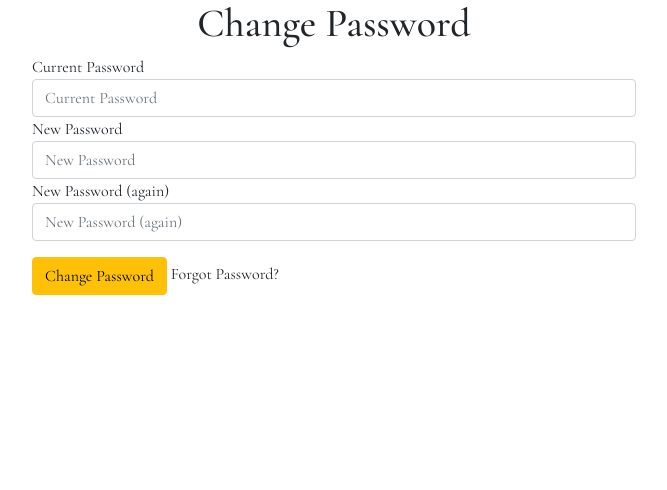
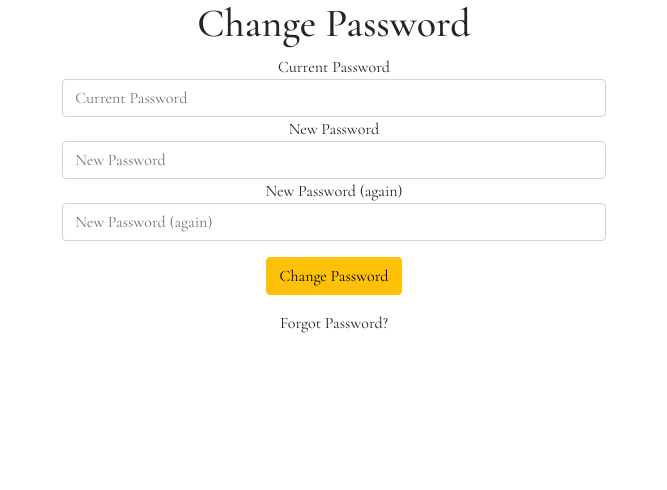
Before and after one commit to dilner1/Garden-Gnome-Blog, a Django app: page /accounts/password/change/ in a window 1280 px wide. Shown: the part 310-800 px from the top of the page, without its empty margins (306-973 px from the left). Run offline with Django 3.2, Linux system fonts and the light colour scheme; the visitor is signed in with stand-in values (Sample User, id 1); some libraries are stand-ins or nearby versions; some web fonts are replaced.

Commit message:
Centering form texts

```diff
--- a/templates/account/password_change.html
+++ b/templates/account/password_change.html
@@ -6,17 +6,19 @@
 
 {% block content %}
 
-<div class=" d-flex justify-content-center align-items-center">
-    <div class="row col-md-6">
+<div class=" d-flex justify-content-center align-items-center text-center">
+    <div class="row">
+    <div class="text-center"></div>
             <h1 class="text-center">{% trans "Change Password" %}</h1>
 
             <form method="POST" action="{% url 'account_change_password' %}" class="password_change">
                 {% csrf_token %}
                 {{ form|crispy  }}
-            <button class="btn btn-warning button-alt" type="submit" name="action">{% trans "Change Password" %}</button>
-            <a href="{% url 'account_reset_password' %}">{% trans "Forgot Password?" %}</a>
+                <button class="btn btn-warning button-alt" type="submit"
+                    name="action">{% trans "Change Password" %}</button>
+                <a href="{% url 'account_reset_password' %}" class="d-block">{% trans "Forgot Password?" %}</a>
             </form>
             {% endblock %}
-
         </div>
     </div>
+</div>
--- a/templates/edit_post.html
+++ b/templates/edit_post.html
@@ -15,7 +15,7 @@
                 {% csrf_token %}
                 {{ form|crispy }}
 
-                <button type="submit" class="btn btn-primary button-alt">Update</button>
+                <button type="submit" class="btn btn-success button-alt">Update</button>
                 <button type="button" class="btn btn-danger link-unstyled button-alt"><a
                         href="{% url 'delete_post' post.slug%}">Delete</a></button>
             </form>
```
Also changed, not shown: templates/account/email.html (+5 -5 lines), templates/account/password_reset_done.html (+13 -5 lines), templates/delete_post.html (+8 -3 lines), README.md. Lines whose indentation alone changed are shown as unchanged.
